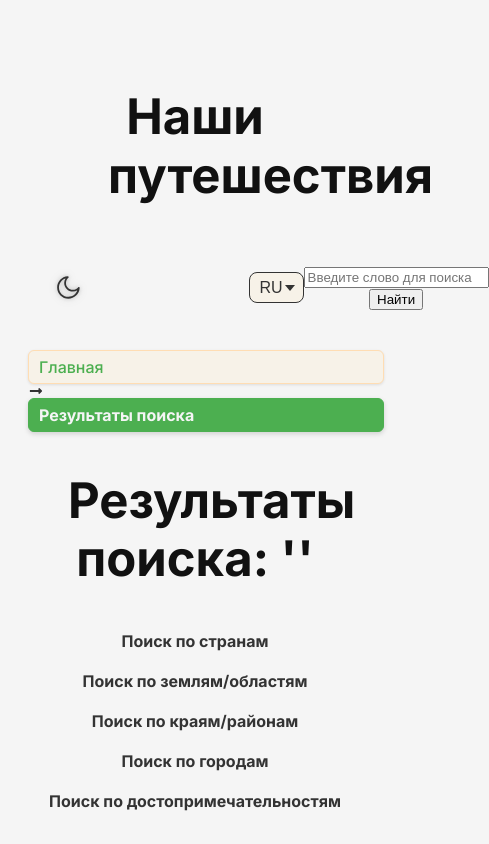
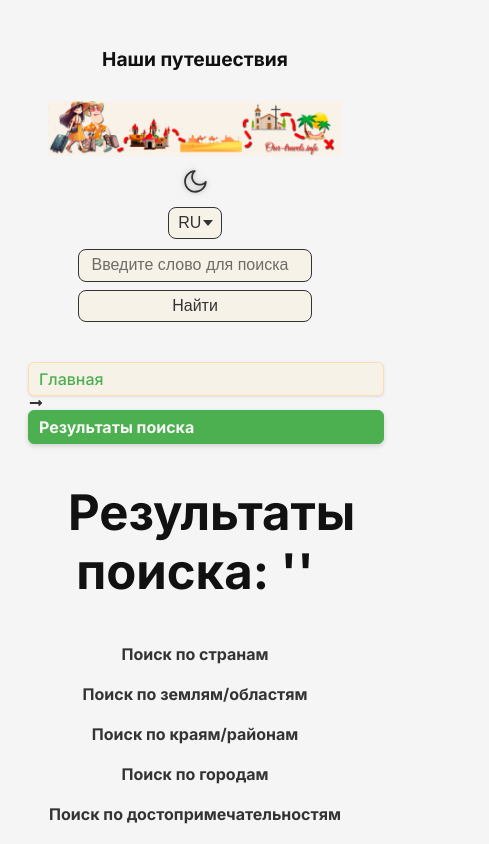
Before and after one commit to ViktoriaLadyhina/Trips, a React (Vite) app: page /search in a window 390 px wide. Shown: the whole page, 489 px wide, since content can reach past the window. Built offline with nearby package versions, Linux system fonts and the light colour scheme.

Commit message:
working with header

```diff
--- a/src/components/header/Header.jsx
+++ b/src/components/header/Header.jsx
@@ -16,6 +16,7 @@ export const Header = () => {
   return (
     <div className='header'>
       <div className='header__title'>{homeData?.title}</div>
+      <div className='header__image'><img src="/header.jpg" alt="" /></div>
       <div className='header__menu'>
         <div className='header__menu-theme'><ThemeToggle /></div>
         <div className='header__menu-lang'><LangSelector /></div>
--- a/src/components/header/Header.scss
+++ b/src/components/header/Header.scss
@@ -2,34 +2,84 @@
 
 .header {
   padding: 20px;
+  display: flex;
+  flex-direction: column;
+  align-items: center;
 
   &__title {
     @include h1();
-    margin: 60px;
+    margin: 20px 0;
     text-align: center;
+  }
+
+  &__image {
+    width: 100%;
+    max-width: 1600px; // максимальная ширина изображения
+    img {
+      width: 100%;
+      height: auto;   // сохраняем пропорции
+      display: block; // убираем лишние отступы снизу
+    }
+    margin: 20px 0;
   }
 
   &__menu {
     display: flex;
     align-items: center;
+    justify-content: space-between;
     width: 100%;
-    justify-content: space-between;
+    max-width: 1600px; // ограничиваем ширину меню
 
-    &-theme {
+    &-theme,
+    &-lang,
+    &-search {
       display: flex;
-      justify-content: space-between;
+      align-items: center;
     }
 
+    &-lang {
+      padding-left: 20px; // убрал фиксированные 160px для адаптивности
+    }
+  }
 
-    &-lang {
-      display: flex;
-      justify-content: space-between;
-      padding-left: 160px;
+  // ===== Адаптивность =====
+  @media (max-width: 1200px) {
+    &__menu {
+      flex-wrap: wrap;
+      gap: 10px;
+      justify-content: center;
+
+      &-lang {
+        padding-left: 10px;
+      }
+    }
+  }
+
+  @media (max-width: 768px) {
+    &__title {
+      font-size: 1.5rem; // уменьшаем размер заголовка
     }
 
-    &-search {
-      display: flex;
-      justify-content: space-between;
+    &__image {
+      margin: 10px 0;
+    }
+
+    &__menu {
+      flex-direction: column;
+      gap: 10px;
+      align-items: center;
+
+      &-lang,
+      &-theme,
+      &-search {
+        padding-left: 0;
+      }
+    }
+  }
+
+  @media (max-width: 480px) {
+    &__title {
+      font-size: 1.2rem;
     }
   }
 }
--- a/src/components/langSelector/LangSelector.scss
+++ b/src/components/langSelector/LangSelector.scss
@@ -1,3 +1,5 @@
+@use '../../styles/variables' as *;
+
 .language-switcher {
   display: inline-block;
   position: relative;
--- a/src/components/search/Search.jsx
+++ b/src/components/search/Search.jsx
@@ -1,5 +1,6 @@
 import { useState } from "react";
 import { useNavigate } from "react-router-dom";
+import './Search.scss'
 
 const Search = () => {
   const [value, setValue] = useState('');
@@ -16,7 +17,7 @@ const Search = () => {
   };
 
   return (
-    <div>
+    <div className="search">
       <input
         value={value}
         onChange={e => setValue(e.target.value)}
--- /dev/null
+++ b/src/components/search/Search.scss
@@ -0,0 +1,72 @@
+@use '../../styles/variables' as *;
+
+.search {
+  display: flex;
+  align-items: center;
+  gap: 0.5rem; // расстояние между инпутом и кнопкой
+
+  input {
+    flex: 1; // инпут занимает доступное место
+    padding: 0.4rem 0.8rem;
+    border: 1px solid var(--color-text);
+    border-radius: 8px;
+    background-color: var(--color-cart-bg);
+    color: var(--color-text);
+    font-size: 1rem;
+    outline: none;
+    transition: all 0.3s ease;
+
+    &:hover,
+    &:focus {
+      border-color: var(--color-primary);
+    }
+
+    &::placeholder {
+      color: var(--color-text);
+      opacity: 0.7;
+    }
+  }
+
+  button {
+    padding: 0.4rem 1.2rem;
+    border-radius: 8px;
+    border: 1px solid var(--color-text);
+    background-color: var(--color-cart-bg);
+    color: var(--color-text);
+    font-size: 1rem;
+    cursor: pointer;
+    transition: all 0.3s ease;
+
+    &:hover {
+      border-color: var(--color-primary);
+      background-color: var(--color-primary-light); // если есть такая переменная
+      color: var(--color-bg); // для контраста текста
+    }
+  }
+
+  /* Темная тема */
+  [data-theme='dark'] & {
+    input {
+      background-color: var(--color-sidebar-bg);
+      color: var(--color-text);
+      border: 1px solid var(--color-text);
+    }
+
+    button {
+      background-color: var(--color-sidebar-bg);
+      color: var(--color-text);
+      border: 1px solid var(--color-text);
+    }
+  }
+
+  /* Адаптивность */
+  @media (max-width: 768px) {
+    flex-direction: column;
+    align-items: stretch;
+    gap: 0.5rem;
+
+    button {
+      width: 100%;
+    }
+  }
+}
```
Also changed, not shown: public/header.jpg (renamed from public/photo_2025-10-05_12-45-35.jpg).
